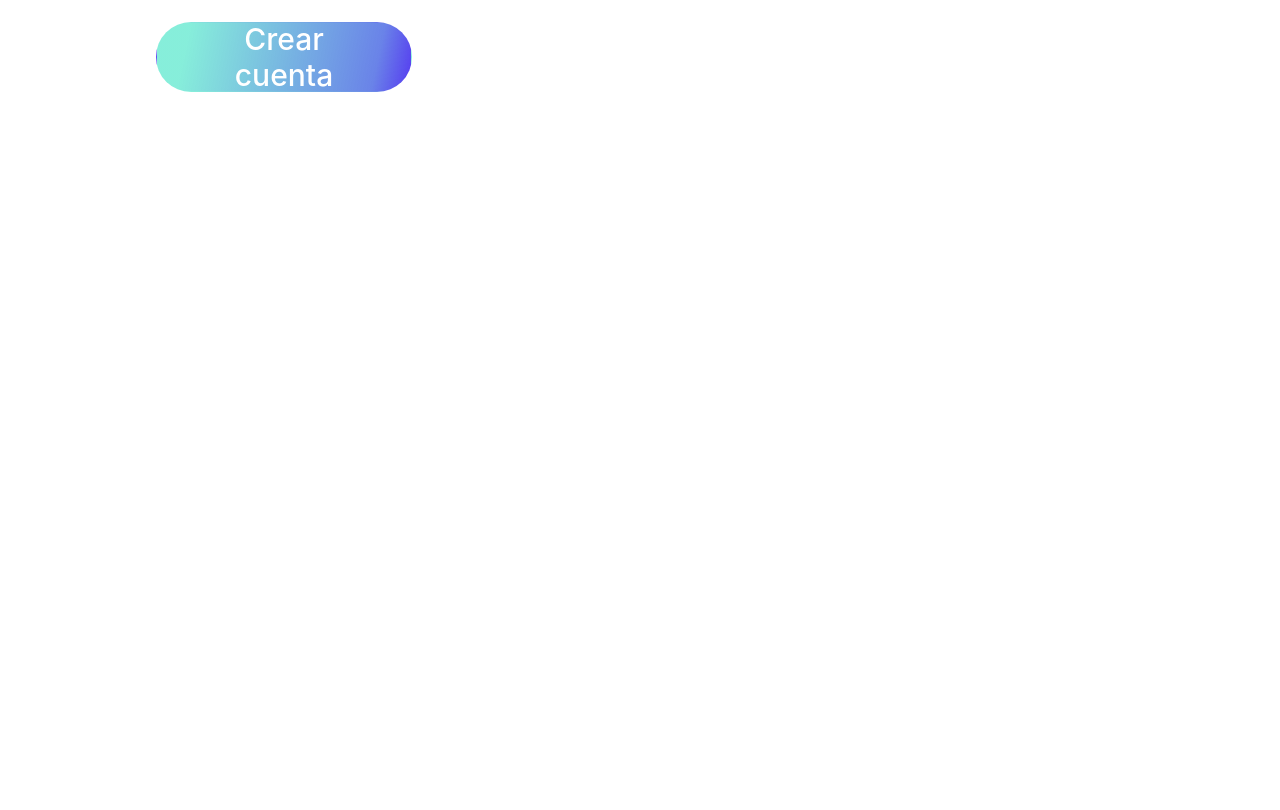
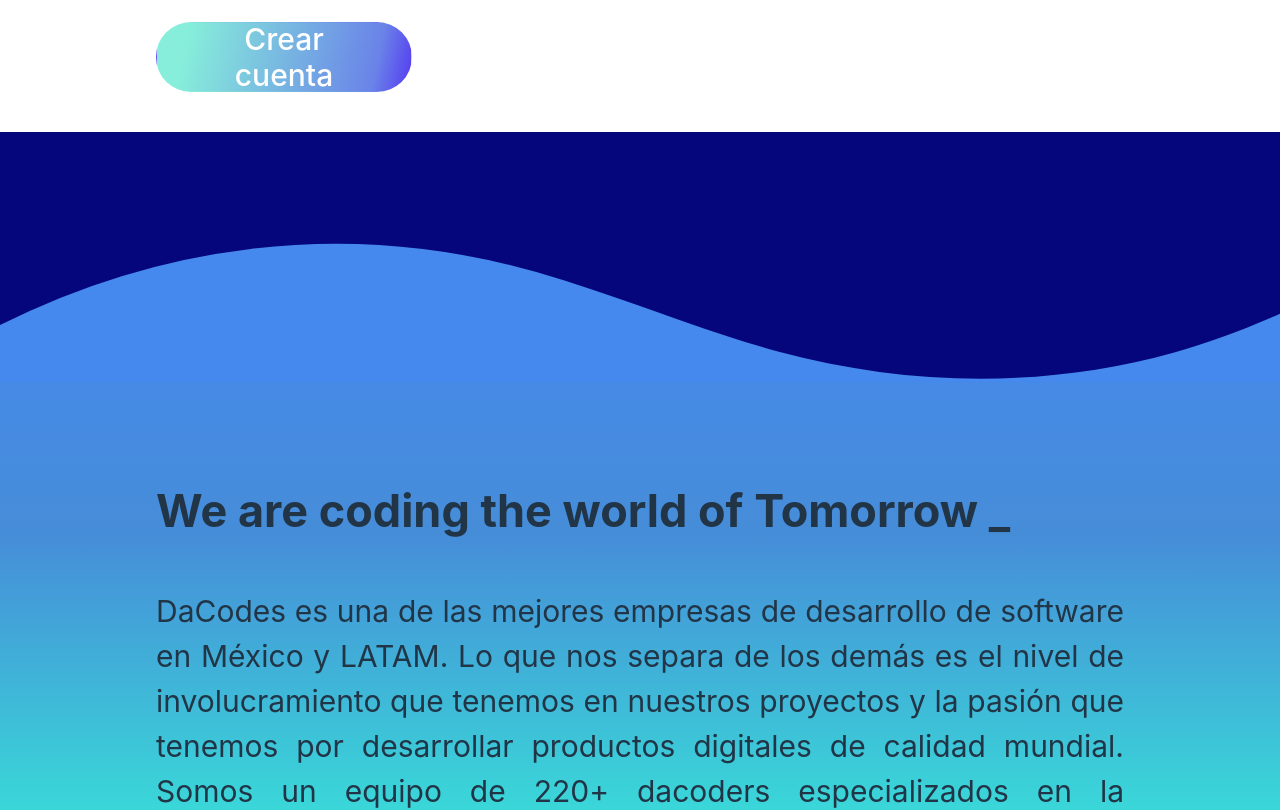
Before and after one commit to Johnnie-LC/daCodes-movies, a React (Vite) app: page /login in a window 1280 px wide. Shown: the part 680-1490 px from the top of the page. Before the commit the page ends 800 px from the top, so only its background shows below. Built offline with nearby package versions, Linux system fonts and the light colour scheme.

Commit message:
add footer

```diff
--- /dev/null
+++ b/src/components/footer/Footer.tsx
@@ -0,0 +1,19 @@
+import { Footer, FooterSection } from './style'
+
+export const FooterDacode = () => {
+  return (
+    <Footer>
+      <div className="custom-shape-divider-top-1697326568">
+        <svg data-name="Layer 1" xmlns="http://www.w3.org/2000/svg" viewBox="0 0 1200 120" preserveAspectRatio="none">
+            <path d="M321.39,56.44c58-10.79,114.16-30.13,172-41.86,82.39-16.72,168.19-17.73,250.45-.39C823.78,31,906.67,72,985.66,92.83c70.05,18.48,146.53,26.09,214.34,3V0H0V27.35A600.21,600.21,0,0,0,321.39,56.44Z" className="shape-fill"></path>
+        </svg>
+      </div>
+      <FooterSection>
+        <h3>We are coding the world of Tomorrow _</h3>
+        <p>
+        DaCodes es una de las mejores empresas de desarrollo de software en México y LATAM. Lo que nos separa de los demás es el nivel de involucramiento que tenemos en nuestros proyectos y la pasión que tenemos por desarrollar productos digitales de calidad mundial. Somos un equipo de 220+ dacoders especializados en la planeación, diseño, desarrollo, implementación e innovación continua de productos digitales disruptivos.
+        </p>
+      </FooterSection>
+    </Footer>
+  )
+}
--- /dev/null
+++ b/src/components/footer/style.ts
@@ -0,0 +1,47 @@
+import styled from 'styled-components'
+export const background = 'linear-gradient(180.02deg, #4584ff -3.31%, rgb(70 141 216) 40.26%, rgb(0 255 207 / 80%) 82.49%);'
+
+export const Footer = styled.footer`
+  margin-top: 40px;
+  background: ${background};
+  .custom-shape-divider-top-1697326568 {
+    width: 100%;
+    overflow: hidden;
+    line-height: 0;
+    transform: scaleY(-1);
+}
+
+.custom-shape-divider-top-1697326568 svg {
+    position: relative;
+    display: block;
+    width: calc(148%);
+    height: 250px;
+    background: #05067b;
+}
+
+.custom-shape-divider-top-1697326568 .shape-fill {
+    fill: #4588ee;
+}
+
+/** For mobile devices **/
+@media (max-width: 767px) {
+    .custom-shape-divider-top-1697326568 svg {
+        width: calc(213% + 1.3px);
+        height: 288px;
+    }
+}
+`
+export const FooterSection = styled.section`
+  padding-top: 50px;
+  margin: 0 156px;
+  padding-bottom: 200px;
+  h3{
+    text-align: left;
+    font-size: 45px;
+  }
+  p{
+    text-align: justify;
+    font-size: 30px;
+
+  }
+`
--- a/src/main.tsx
+++ b/src/main.tsx
@@ -8,7 +8,7 @@
 import './index.css'
 import Login from './routes/login/Login.tsx'
 import App from './routes/App.tsx'
-import { Root } from './routes/Root.tsx'
+import { Root } from './routes/root/Root.tsx'
 import { AuthProvider } from './components/AuthContext.tsx'
 
 const router = createBrowserRouter([
--- a/src/routes/login/Login.tsx
+++ b/src/routes/login/Login.tsx
@@ -61,6 +61,7 @@
         <span>¡Bienvenido!</span>
       </LoginTitle>
       <Form onSubmit={handleSubmit}>
+
         <InputContainer>
           <Label htmlFor="email">Correo electrónico de DaCodes</Label>
           <Input
--- a/src/routes/Root.tsx
+++ b/src/routes/root/Root.tsx
@@ -1,12 +1,9 @@
 import { useEffect } from 'react'
-import Header from '../components/header/Header'
+import Header from '../../components/header/Header'
 import { Outlet, useNavigate } from 'react-router-dom'
-import styled from 'styled-components'
+import { Container } from './style'
+import { FooterDacode } from '../../components/footer/Footer'
 
-const Container = styled.section`
-  max-width: 1280px;
-  margin: 0 auto;
-`
 export const Root = () => {
   const navigate = useNavigate()
 
@@ -20,6 +17,7 @@
     <Container>
       <Outlet />
     </Container>
+    <FooterDacode />
   </>
   )
 }
--- /dev/null
+++ b/src/routes/root/style.ts
@@ -0,0 +1,6 @@
+import styled from 'styled-components'
+
+export const Container = styled.section`
+  max-width: 1280px;
+  margin: 0 auto;
+`
```
